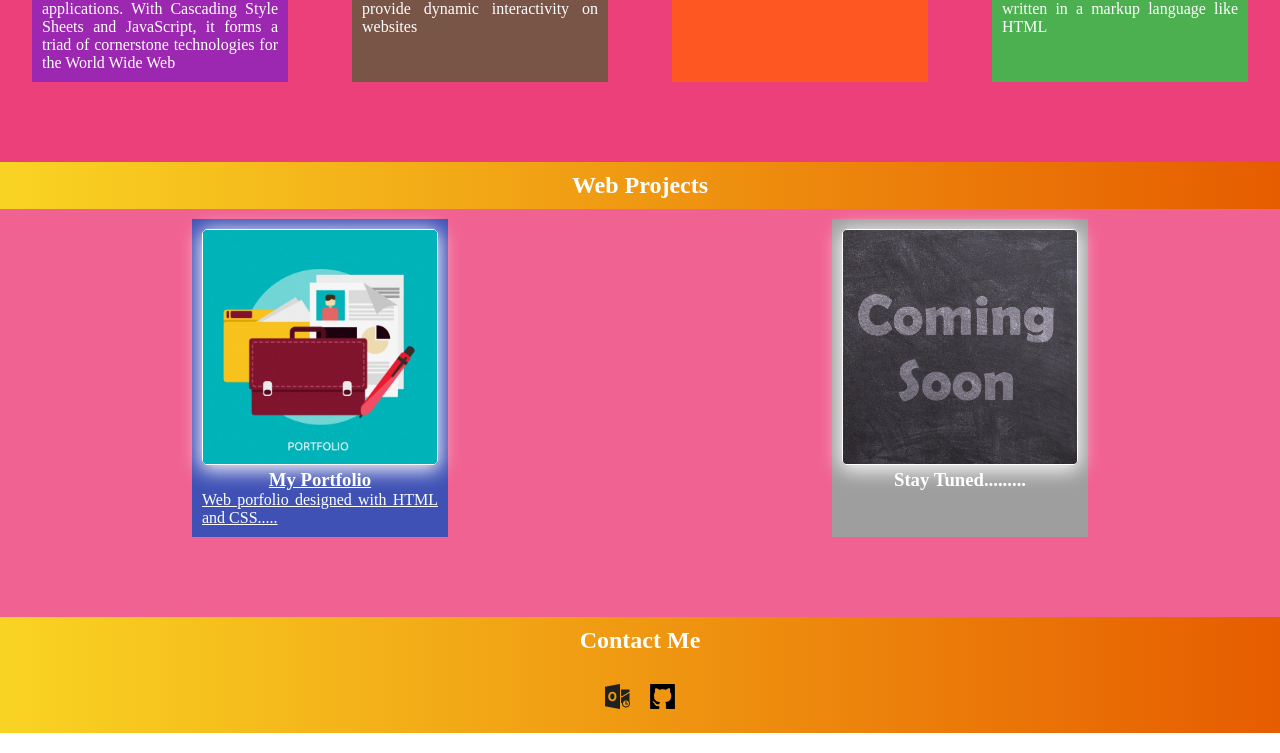
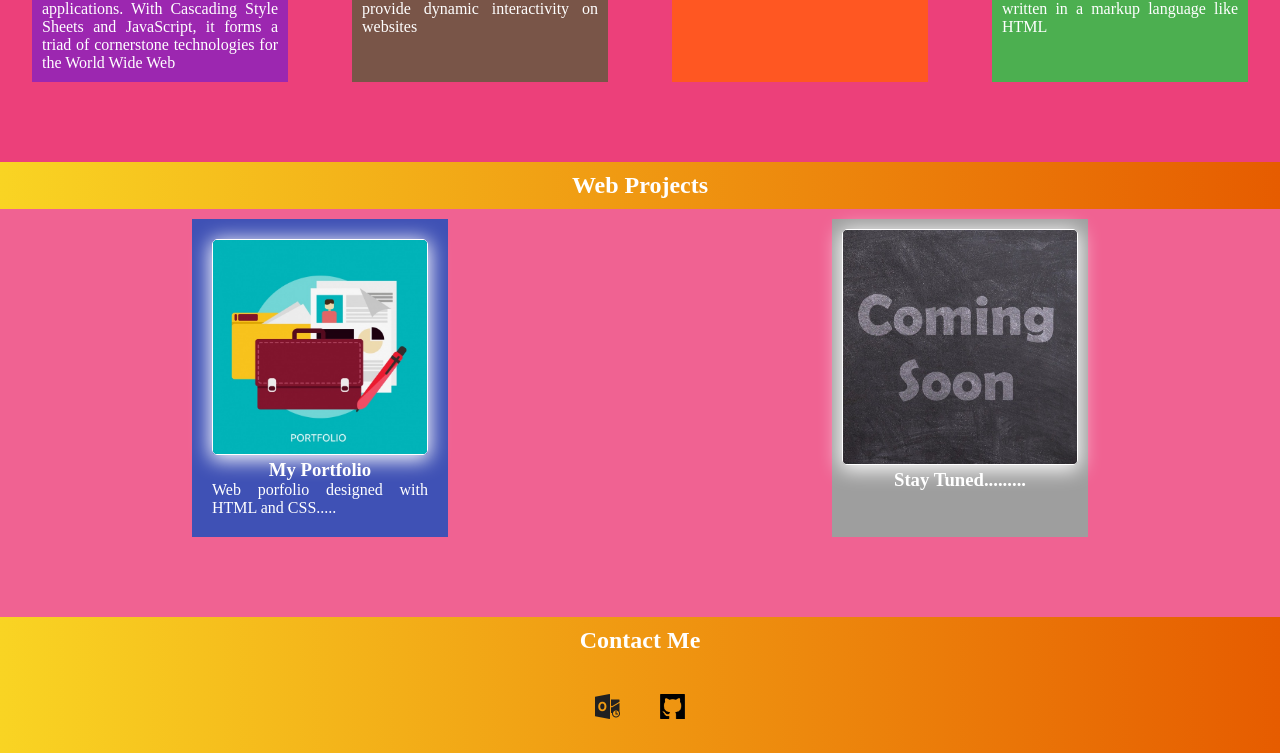
Before and after one commit to hitz18/hitz18.github.io, a plain HTML site: page index.html in a window 1280 px wide. Shown: the part 1209-1962 px from the top of the page. Drawn offline with Linux system fonts and the light colour scheme.

Commit message:
first commit

```diff
--- a/index.css
+++ b/index.css
@@ -141,6 +141,16 @@ label{
 {
 	background-color: #F06292;
 }
+
+a{
+	text-decoration: none;
+	text-align: center;
+	color: white;
+	display: block;
+	padding: 10px;
+}
+
+
 
 .filler1,.filler2,.filler3,.filler4
 {
```
